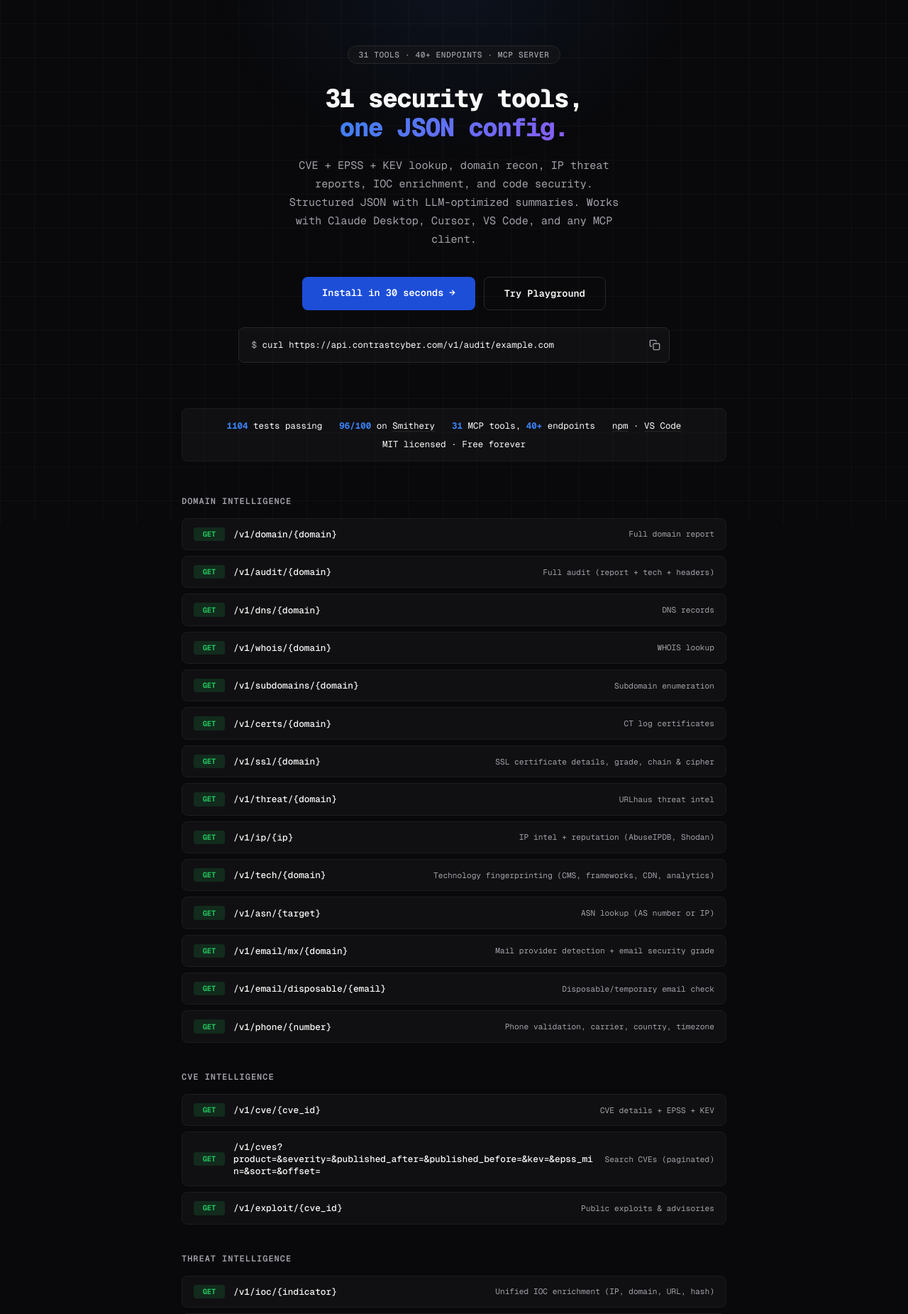
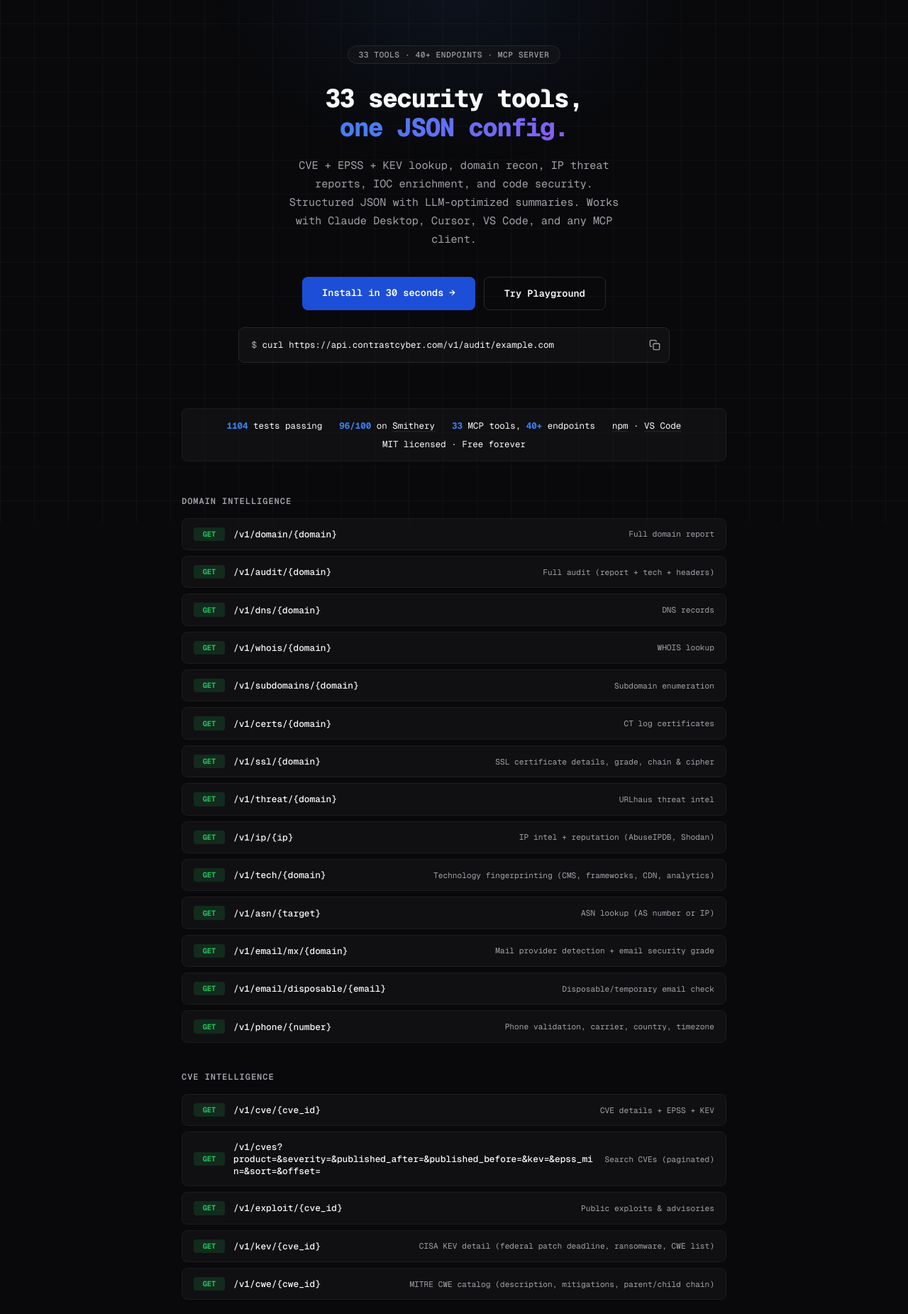
Before and after one commit to UPinar/contrastapi, a FastAPI app: page / in a window 1280 px wide. Shown: the part 63-1914 px from the top of the page at 71% size. Run offline with FastAPI, Linux system fonts and the light colour scheme; data that the repository does not hold is empty; parts of the project's set-up code (start-up, migrations or seed data) failed here and were passed over.

Commit message:
v1.11.1: MCP wrappers + agent workflow chains for kev_detail / cwe_lookup
- Add `kev_detail` and `cwe_lookup` MCP tool wrappers (mcp_server.py) — exposes
  the v1.11.0 routes as first-class MCP tools (33 total, up from 31).
- Cross-link existing CVE-family MCP docstrings (cve_lookup, cve_search,
  bulk_cve_lookup, exploit_lookup) to mention the new tools — drives agent
  call volume via discoverability.
- Wire `next_calls: list[PivotHint]` into CveResponse — single-CVE responses
  (cve_lookup, bulk items) now surface concrete follow-up suggestions:
  exploit_lookup always, kev_detail when in_kev=true, cwe_lookup when cwe_id.
  Intentionally NOT added to cve_search/cve_leading list rows to avoid LLM
  token bloat (200 results × 3 hints).
- /toolup cascade: VERSION 1.11.0→1.11.1, MCP_TOOL_COUNT 31→33, /capabilities
  endpoint, README badges, docs/ENDPOINTS.md, glama.json, CLAUDE.md, plugin.
- Landing pages (EN + CN): 2 new endpoint cards under CVE Intelligence.
- Playground: 2 new interactive cards (KEV CVE-2021-44228 / CWE CWE-79).

Tests: 1263 passing (+5: lookup next_calls chain/omit-kev/omit-cwe + bulk
items carry next_calls + schema-shape update).
Reviews: 2-round parallel Sonnet (code + security) — both CLEAN.

```diff
--- a/app/config.py
+++ b/app/config.py
@@ -5,8 +5,8 @@ import os
 import socket
 from pathlib import Path
 
-VERSION = "1.11.0"
-MCP_TOOL_COUNT = 31
+VERSION = "1.11.1"
+MCP_TOOL_COUNT = 33
 ENDPOINT_COUNT = "40+"
 
 BASE_DIR = Path(__file__).parent
--- a/app/cve/routes.py
+++ b/app/cve/routes.py
@@ -182,7 +182,45 @@ def cve_lookup(
     if not sources_for_verdict and not is_minimal:
         sources_for_verdict = ["nvd_cache"]
     formatted["verdict"] = _cve_verdict(sources=sources_for_verdict, completeness=completeness)
+    formatted["next_calls"] = _cve_pivot_hints(formatted)
     return formatted
+
+
+def _cve_pivot_hints(record: dict) -> list[PivotHint]:
+    """Build the suggested-next-call list for a CVE response (single + bulk items).
+
+    Always emits exploit_lookup (every CVE could have public PoC). Adds kev_detail
+    when kev.in_kev=True, and cwe_lookup when cwe_id is a canonical 'CWE-...' string.
+    Intentionally NOT emitted on cve_search / cve_leading list items — agents pivot
+    by calling cve_lookup on the result they care about, which then surfaces hints.
+    """
+    cve_id = record["cve_id"]
+    hints: list[PivotHint] = [
+        PivotHint(
+            tool="exploit_lookup",
+            input=cve_id,
+            reason="Public exploits / PoC availability (GitHub Advisory + ExploitDB).",
+        )
+    ]
+    kev = record.get("kev") or {}
+    if isinstance(kev, dict) and kev.get("in_kev"):
+        hints.append(
+            PivotHint(
+                tool="kev_detail",
+                input=cve_id,
+                reason="CISA KEV record: federal patch deadline, required action, ransomware association.",
+            )
+        )
+    cwe_id = record.get("cwe_id")
+    if cwe_id and isinstance(cwe_id, str) and cwe_id.startswith("CWE-"):
+        hints.append(
+            PivotHint(
+                tool="cwe_lookup",
+                input=cwe_id,
+                reason=f"Weakness category for {cwe_id}: description, mitigations, parent/child chain.",
+            )
+        )
+    return hints
 
 
 def _kev_pivot_hints(record: dict) -> list[PivotHint]:
@@ -935,6 +973,7 @@ def bulk_cve_lookup(body: _BulkCveRequest, request: Request):
                 if not sources_for_verdict and not is_minimal:
                     sources_for_verdict = ["nvd_cache"]
                 formatted["verdict"] = _cve_verdict(sources=sources_for_verdict, completeness=completeness)
+                formatted["next_calls"] = _cve_pivot_hints(formatted)
                 results.append({"cve_id": cid, "status": "ok", "cve": formatted, "error": None})
                 successful += 1
         except Exception as e:
--- a/app/main.py
+++ b/app/main.py
@@ -804,6 +804,44 @@ def api_capabilities():
                         "description": "Bulk CVE lookup",
                         "body": {"cve_ids": "list[str] (max 10 free, 50 pro)"},
                         "response_keys": ["results", "total", "successful", "failed", "summary"],
+                    },
+                    {
+                        "name": "kev_detail",
+                        "method": "GET",
+                        "path": "/v1/kev/{cve_id}",
+                        "credit_cost": 1,
+                        "blast_radius": "zero",
+                        "description": "CISA KEV detail: federal patch deadline, required action, ransomware association, CWE list",
+                        "response_keys": [
+                            "cve_id",
+                            "vendor_project",
+                            "product",
+                            "vulnerability_name",
+                            "due_date",
+                            "required_action",
+                            "known_ransomware_use",
+                            "cwes",
+                            "next_calls",
+                        ],
+                    },
+                    {
+                        "name": "cwe_lookup",
+                        "method": "GET",
+                        "path": "/v1/cwe/{cwe_id}",
+                        "credit_cost": 1,
+                        "blast_radius": "zero",
+                        "description": "MITRE CWE catalog (research view 1000): description, mitigations, parent/child weakness chain, CVE count",
+                        "response_keys": [
+                            "cwe_id",
+                            "name",
+                            "description",
+                            "abstract_type",
+                            "mitigations",
+                            "parent_cwe",
+                            "child_cwes",
+                            "cve_count",
+                            "next_calls",
+                        ],
                     },
                 ],
             },
--- a/app/static/js/playground.js
+++ b/app/static/js/playground.js
@@ -50,6 +50,8 @@
     'cve_search': 'QUERY',
     'bulk_cve': 'POST_BULK_CVE',
     'exploit': '/v1/exploit/',
+    'kev': '/v1/kev/',
+    'cwe': '/v1/cwe/',
     'threat_report': '/v1/threat-report/',
     'ioc': '/v1/ioc/',
     'bulk_ioc': 'POST_BULK_IOC',
--- a/app/templates/index.html
+++ b/app/templates/index.html
@@ -170,6 +170,16 @@
         <span class="method get">GET</span>
         <span class="endpoint-path">/v1/exploit/{cve_id}</span>
         <span class="endpoint-desc">Public exploits &amp; advisories</span>
+      </div>
+      <div class="endpoint">
+        <span class="method get">GET</span>
+        <span class="endpoint-path">/v1/kev/{cve_id}</span>
+        <span class="endpoint-desc">CISA KEV detail (federal patch deadline, ransomware, CWE list)</span>
+      </div>
+      <div class="endpoint">
+        <span class="method get">GET</span>
+        <span class="endpoint-path">/v1/cwe/{cwe_id}</span>
+        <span class="endpoint-desc">MITRE CWE catalog (description, mitigations, parent/child chain)</span>
       </div>
     </div>
 
--- a/app/templates/index_cn.html
+++ b/app/templates/index_cn.html
@@ -227,6 +227,16 @@ await api.cve.lookup("CVE-2024-3094");</pre>
         <span class="endpoint-path">/v1/exploit/{cve_id}</span>
         <span class="endpoint-desc">公开漏洞利用和安全公告</span>
       </div>
+      <div class="endpoint">
+        <span class="method get">GET</span>
+        <span class="endpoint-path">/v1/kev/{cve_id}</span>
+        <span class="endpoint-desc">CISA KEV 详情（联邦修补截止日期、勒索软件关联、CWE 列表）</span>
+      </div>
+      <div class="endpoint">
+        <span class="method get">GET</span>
+        <span class="endpoint-path">/v1/cwe/{cwe_id}</span>
+        <span class="endpoint-desc">MITRE CWE 目录（描述、缓解措施、父/子弱点链）</span>
+      </div>
     </div>
 
     <h2 class="section-title">威胁情报</h2>
--- a/glama.json
+++ b/glama.json
@@ -3,7 +3,7 @@
   "maintainers": ["UPinar"],
   "name": "contrastapi",
   "display_name": "ContrastAPI — Security Intelligence",
-  "description": "Security intelligence MCP server for AI agents. CVE lookup with EPSS/KEV enrichment, domain reconnaissance (DNS, WHOIS, SSL, subdomains, WAF detection), IOC/threat intel, email/phone/username OSINT, and code security checks. 31 tools, no API key required.",
+  "description": "Security intelligence MCP server for AI agents. CVE lookup with EPSS/KEV enrichment, domain reconnaissance (DNS, WHOIS, SSL, subdomains, WAF detection), IOC/threat intel, email/phone/username OSINT, and code security checks. 33 tools, no API key required.",
   "url": "https://api.contrastcyber.com/mcp/",
   "category": "Security",
   "tags": ["security", "cybersecurity", "cve", "domain", "vulnerability", "reconnaissance", "osint", "threat-intel", "mcp"],
```
Also changed, not shown: CLAUDE.md (+1 -1 lines), CONTRIBUTING.md (+2 -2 lines), DEPENDENCIES.md (+1 -1 lines), app/schemas.py (+9 -0 lines), app/templates/playground.html (+60 -0 lines), app/tests/test_cve.py (+42 -0 lines), docs/ENDPOINTS.md (+2 -0 lines), mcp_server.py (+46 -4 lines), .cursor-plugin/plugin.json, README.md, README_CN.md.
